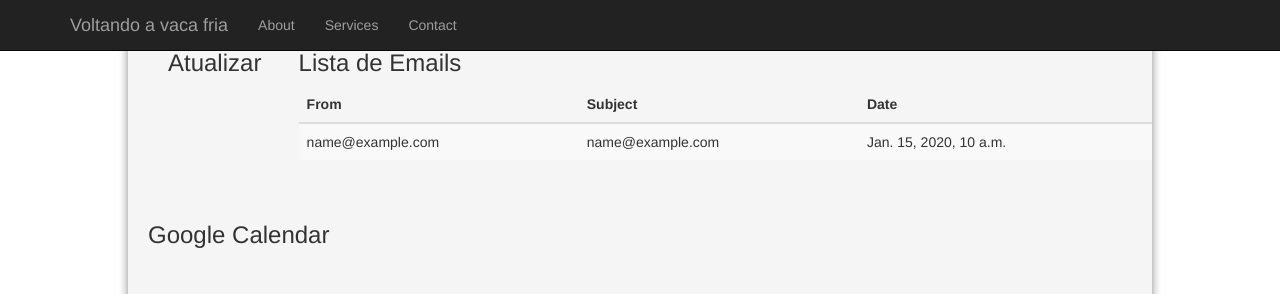
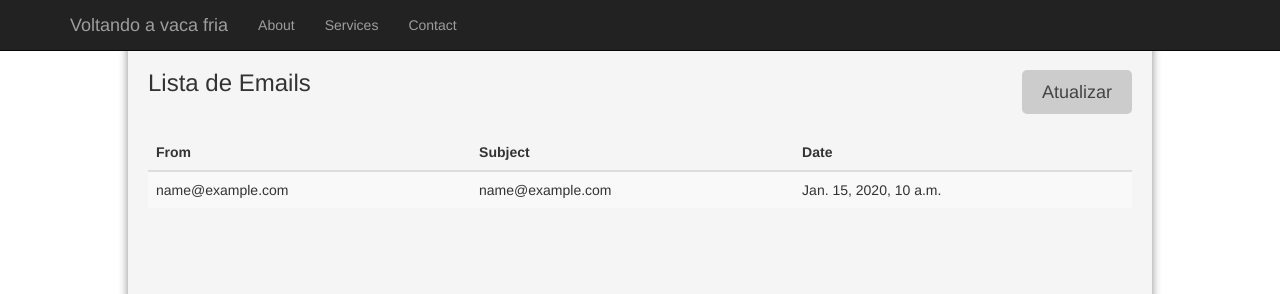
Before and after one commit to hannonq/bcc264-email, a Django app: template templates/emails.html in a window 1280 px wide. Shown: the top 294 px of the page. Run offline with Django 3.2, Linux system fonts and the light colour scheme; the template is opened without the code that fills it: most values are stand-ins (such as "Sample title", 1, 10 or a date in 2020); some libraries are stand-ins or nearby versions.

Commit message:
CSS-design complete

```diff
--- a/static/css/style.css
+++ b/static/css/style.css
@@ -20,7 +20,7 @@
 
 #content-login-email{
 	width: 50%;
-	height: 250px;
+	height: 270px;
 	display: inline-block;
 	text-align: center;
 	float: left;
@@ -44,10 +44,8 @@
 	padding: 10px 20px;
 	text-decoration: none;
 	box-sizing: border-box;
-	font-family: Helvetica, Arial, sans-serif;
-	font-size: 14px;
 	border: 0px;
-	margin-top: 10pt;
+	margin-bottom: 15pt;
 	margin-left: 45%;
 
 	-moz-border-radius:7px;
@@ -61,6 +59,7 @@
 }
 
 #first-email{
+	background-color: green;
 	width: 30%;
 	float: left;
 	margin: 0pt 0pt 0pt 20%;
@@ -76,6 +75,7 @@
 }
 
 #second-email{
+	background-color: blue;
 	width: 30%;
 	float: right;
 	margin: 0pt 20% 0pt 0pt ;
@@ -94,20 +94,19 @@
 	display: inline-block;
 	width: 100%;
 	margin-bottom: 16pt;
-	padding-left: 15pt;
+	padding: 15pt;
+
 }
 
 #table-emails{
 	display: inline-block;
-	width: 85%;
-}
+	width: 100%;
+	overflow:auto;
+	max-height: 300pt;
 
-#content-renew{
-	display: inline-block;
-	float: left;
-	width: 15%;
-	height: 100%;
-	padding-left: 15pt;
+	-moz-border-radius:7px;
+	-webkit-border-radius:7px;
+ 	border-radius: 5px 5px 5px 5px;
 }
 
 #content-google-calendar{
--- a/templates/emails.html
+++ b/templates/emails.html
@@ -8,14 +8,9 @@
 {% block content %}
 <!-- Page Content -->
     <div id="content-table-emails">
-
-        <div id="content-renew">
-            <h3>Atualizar</h3>
-        </div>
-
+        <h3>Lista de Emails <span class="but btn btn-lg center-block" style="float:right;">Atualizar</span></h3>
         <div id="table-emails">
-            <h3>Lista de Emails</h3>
-            <table id="tablesorter-demo" class="table table-striped"> <!--class="table table-striped"-->
+            <table id="tablesorter-demo" class="table table-striped" > <!--class="table table-striped"-->
                 <thead>
                     <tr>
                         <th>From</th>
```
Also changed, not shown: templates/index.html (+4 -4 lines), db.sqlite3, static/css/bootstrap.css.
